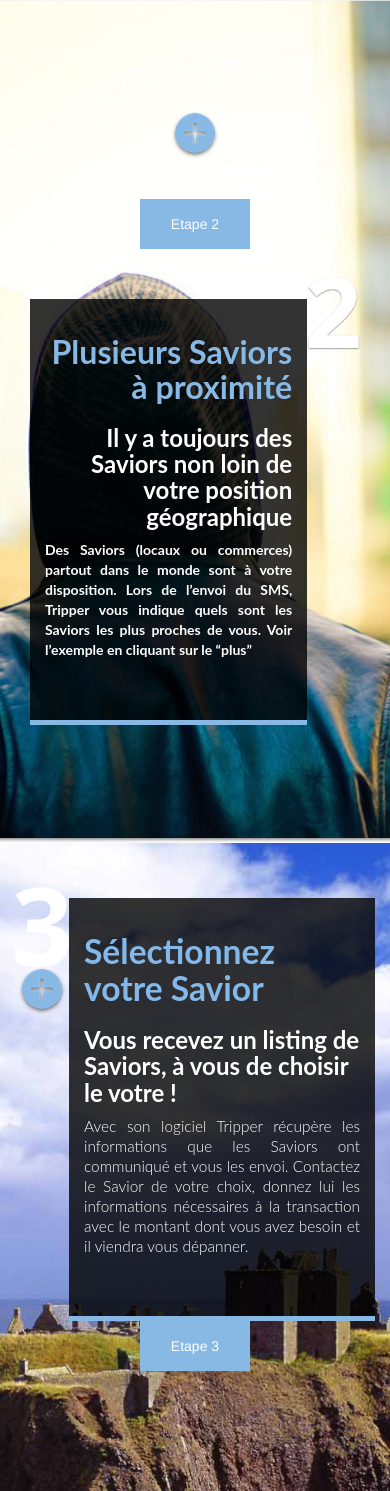
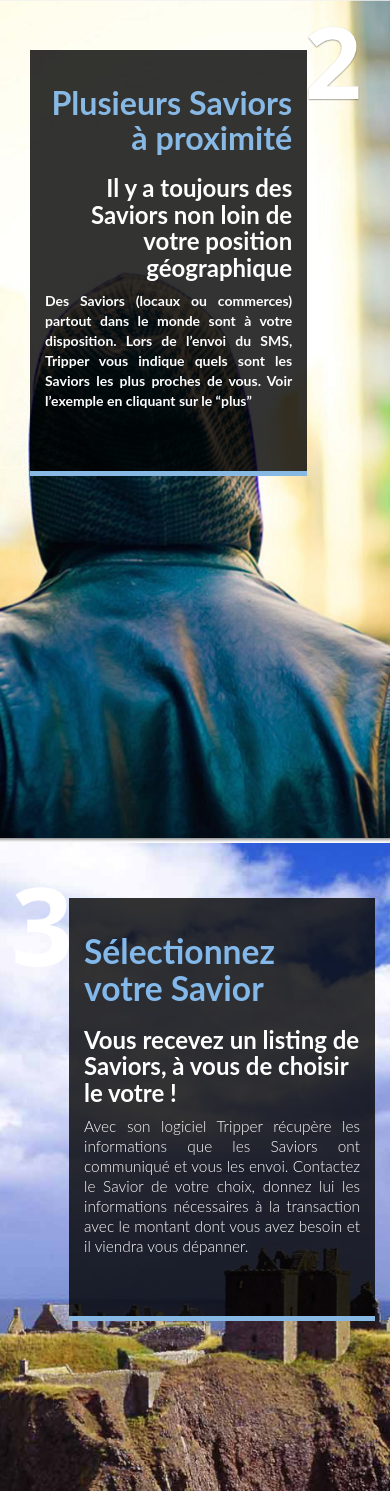
Before and after one commit to elvis783/tripper, a PHP site: page /solution.php in a window 390 px wide. Shown: the part 1689-3180 px from the top of the page. Run offline with PHP 8.4, Linux system fonts and the light colour scheme; some libraries are stand-ins or nearby versions.

Commit message:
Ajout des différentes ancres

```diff
--- a/css/style_solution.css
+++ b/css/style_solution.css
@@ -403,11 +403,11 @@ span{
 	font-weight: bold;
  }
 
-.second_container .hover-background:hover{
+/*.second_container .hover-background:hover{
 	background: url(../img/hover-phone.png);no-repeat center fixed;
-	-webkit-background-size: cover; /* pour anciens Chrome et Safari */
-	background-size: cover; /* version standardisée */
-}
+	-webkit-background-size: cover;
+	background-size: cover;
+}*/
 
 .second_container p{
 	color:#FFF;
--- a/solution.php
+++ b/solution.php
@@ -30,7 +30,7 @@
  <body>
   <?php include('header.php');?>
 
-  <section class="first_container page-section">
+  <section class="first_container page-section" id="dernieres-nouvelles1">
     <div class="container-fluid">
      <div class="row">
       <div class="col-md-8 col-md-offset-2 col-sm-12">
@@ -67,7 +67,7 @@
             compte en banque relié à votre ligne téléphonique</p>
         </div>
       </div>
-      <div class="col-md-5 col-sm-12">
+      <div class="col-md-5 col-sm-12 hidden-xs">
         <div class="hover-background">
           <p style="text-align:center; margin-top: 34%;"><img src="img/plus.png" alt=""></p>
           <button>Etape 1</button>
@@ -81,7 +81,7 @@
   <div class="container-fluid">
     <div class="row col-md-12">
       <div class="col-md-5">
-        <div class="hover-background">
+        <div class="hover-background hidden-xs">
           <p style="text-align:center; margin-top: 34%;"><img src="img/plus.png" alt=""></p>
           <button>Etape 2</button>
         </div>
@@ -121,7 +121,7 @@
         </div>
       </div>
       <div class="col-md-5">
-        <div class="hover-background">
+        <div class="hover-background hidden-xs">
           <p style="text-align:center; margin-top: 34%;"><img src="img/plus.png" alt=""></p>
           <button>Etape 3</button>
         </div>
@@ -135,7 +135,7 @@
     <div class="row">
       <div class="row col-md-12">
       <div class="col-md-5">
-        <div class="hover-background">
+        <div class="hover-background hidden-xs">
           <p style="text-align:center; margin-top: 34%;"><img src="img/plus.png" alt=""></p>
           <button>Etape 4</button>
         </div>
@@ -211,6 +211,7 @@
 <section class="footer_container page-section">
   <div class="container-fluid">
     <div class="row col-md-12">
+          <a href="#dernieres-nouvelles1" ><img src="img/bottom_arrow.png" width="50"style="position: absolute; bottom: 24vh; right: 1%;" alt=""></a>
       <?php include('footer.php');?>
     </div>
   </div>
```
Also changed, not shown: img/bottom_arrow.png (added).
